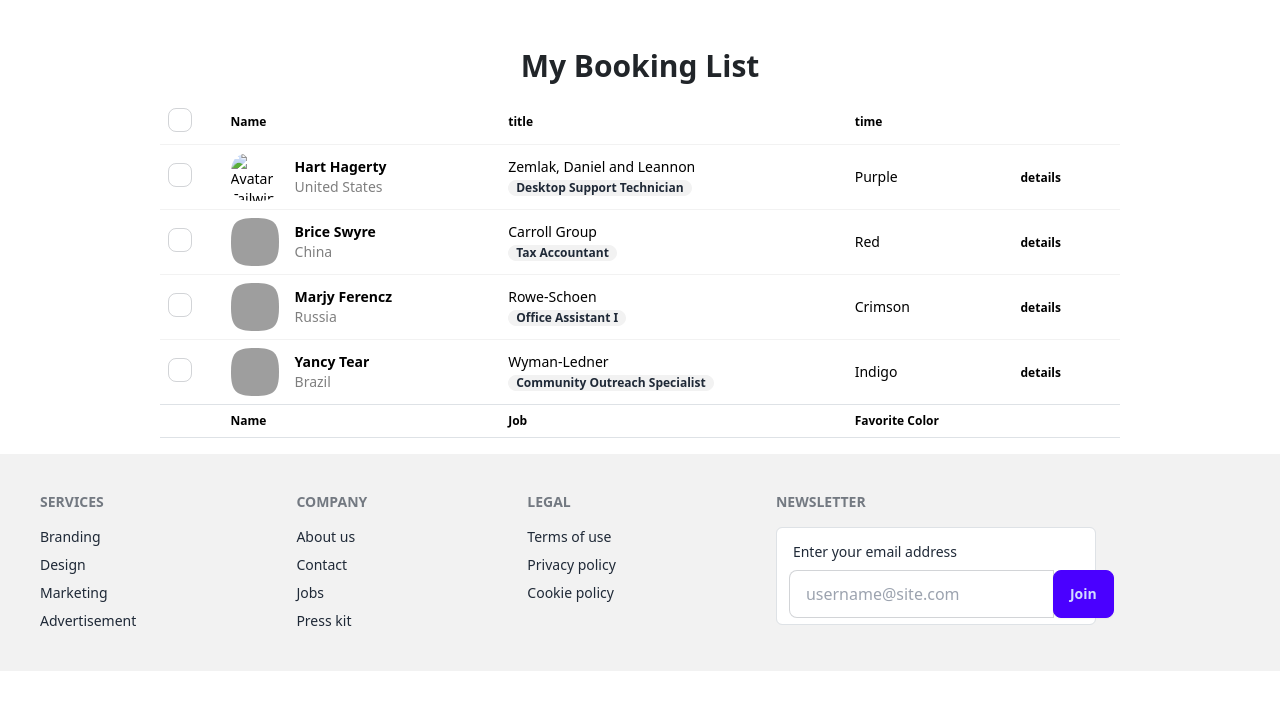
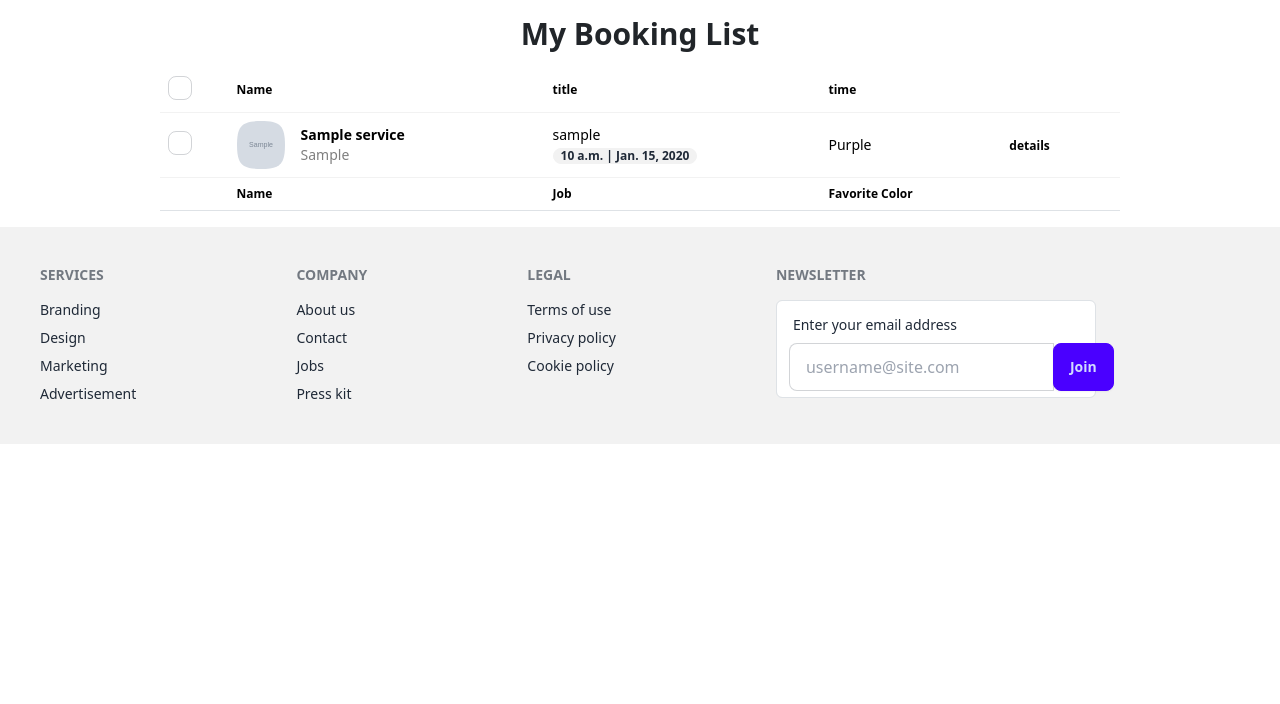
Before and after one commit to asaiah4812/dreamer_home_service, a Django app: page /bookings/ in a window 1280 px wide. Shown: the part 96-800 px from the top of the page. Run offline with Django 5.2, Linux system fonts and the light colour scheme; a user stored in the database is signed in; tables that the repository leaves empty hold one stand-in row (values such as "Sample post"); grey boxes marked "Sample" are stand-in pictures; some libraries are stand-ins or nearby versions; grey boxes are pictures that could not be loaded.

Commit message:
first commit

```diff
--- a/templates/book/all_booking.html
+++ b/templates/book/all_booking.html
@@ -10,7 +10,7 @@
 
 {% include 'includes/navbar.html' %}
 
-    <div class="overflow-x-auto w-full md:w-[80%] lg:w-[75%] mx-auto mt-[2rem]">
+    <div class="overflow-x-auto w-full md:w-[80%] lg:w-[75%] mx-auto ">
       <h1 class="font-bold text-lg md:text-3xl py-[1rem] text-center">My Booking List</h1>
   <table class="table">
     <!-- head -->
@@ -29,6 +29,7 @@
     </thead>
     <tbody>
       <!-- row 1 -->
+      {% if bookings %}
       {% for book in bookings %}
       <tr>
         <th>
@@ -40,19 +41,19 @@
           <div class="flex items-center gap-3">
             <div class="avatar">
               <div class="mask mask-squircle w-12 h-12">
-                <img src="{{book.service.image890o}}" alt="Avatar Tailwind CSS Component" />
+                <img src="{{book.service.image1.url}}" alt="Avatar Tailwind CSS Component" />
               </div>
             </div>
             <div>
-              <div class="font-bold">Hart Hagerty</div>
-              <div class="text-sm opacity-50">United States</div>
+              <div class="font-bold">{{book.service.title}}</div>
+              <div class="text-sm opacity-50">{{book.location}}</div>
             </div>
           </div>
         </td>
         <td>
-          Zemlak, Daniel and Leannon
+          {{book.user}}
           <br/>
-          <span class="badge badge-ghost badge-sm">Desktop Support Technician</span>
+          <span class="badge badge-ghost badge-sm">{{book.time}} | {{book.date}}</span>
         </td>
         <td>Purple</td>
         <th>
@@ -60,96 +61,12 @@
         </th>
       </tr>
       {% endfor %}
-      <!-- row 2 -->
-      <tr>
-        <th>
-          <label>
-            <input type="checkbox" class="checkbox" />
-          </label>
-        </th>
-        <td>
-          <div class="flex items-center gap-3">
-            <div class="avatar">
-              <div class="mask mask-squircle w-12 h-12">
-                <img src="/tailwind-css-component-profile-3@56w.png" alt="Avatar Tailwind CSS Component" />
-              </div>
-            </div>
-            <div>
-              <div class="font-bold">Brice Swyre</div>
-              <div class="text-sm opacity-50">China</div>
-            </div>
-          </div>
-        </td>
-        <td>
-          Carroll Group
-          <br/>
-          <span class="badge badge-ghost badge-sm">Tax Accountant</span>
-        </td>
-        <td>Red</td>
-        <th>
-          <button class="btn btn-ghost btn-xs">details</button>
-        </th>
-      </tr>
-      <!-- row 3 -->
-      <tr>
-        <th>
-          <label>
-            <input type="checkbox" class="checkbox" />
-          </label>
-        </th>
-        <td>
-          <div class="flex items-center gap-3">
-            <div class="avatar">
-              <div class="mask mask-squircle w-12 h-12">
-                <img src="/tailwind-css-component-profile-4@56w.png" alt="Avatar Tailwind CSS Component" />
-              </div>
-            </div>
-            <div>
-              <div class="font-bold">Marjy Ferencz</div>
-              <div class="text-sm opacity-50">Russia</div>
-            </div>
-          </div>
-        </td>
-        <td>
-          Rowe-Schoen
-          <br/>
-          <span class="badge badge-ghost badge-sm">Office Assistant I</span>
-        </td>
-        <td>Crimson</td>
-        <th>
-          <button class="btn btn-ghost btn-xs">details</button>
-        </th>
-      </tr>
-      <!-- row 4 -->
-      <tr>
-        <th>
-          <label>
-            <input type="checkbox" class="checkbox" />
-          </label>
-        </th>
-        <td>
-          <div class="flex items-center gap-3">
-            <div class="avatar">
-              <div class="mask mask-squircle w-12 h-12">
-                <img src="/tailwind-css-component-profile-5@56w.png" alt="Avatar Tailwind CSS Component" />
-              </div>
-            </div>
-            <div>
-              <div class="font-bold">Yancy Tear</div>
-              <div class="text-sm opacity-50">Brazil</div>
-            </div>
-          </div>
-        </td>
-        <td>
-          Wyman-Ledner
-          <br/>
-          <span class="badge badge-ghost badge-sm">Community Outreach Specialist</span>
-        </td>
-        <td>Indigo</td>
-        <th>
-          <button class="btn btn-ghost btn-xs">details</button>
-        </th>
-      </tr>
+
+      {% else %}
+
+      <h2>Your Currently have no bookings for Now</h2>
+
+      {% endif %}
     </tbody>
     <!-- foot -->
     <tfoot>
--- a/templates/book/service_detail.html
+++ b/templates/book/service_detail.html
@@ -11,7 +11,7 @@
 {% include 'includes/navbar.html' %}
 
 
-<section class="grid grid-cols-5 mt-6 gap-2 w-full md:w-[80%] mx-auto" x-data="{ showModal: false}">
+<section class="grid grid-cols-5 gap-2 w-full md:w-[80%] mx-auto mt-[5rem]" x-data="{ showModal: false}">
       <section class="fixed h-screen top-0 bottom-0 right-0 left-0 backdrop-filter backdrop-blur-sm flex items-center justify-center"
        x-cloak x-show="showModal"
        x-transition:enter="duration-300 ease-out"
--- a/templates/includes/navbar.html
+++ b/templates/includes/navbar.html
@@ -1,7 +1,7 @@
 {% load static %}
 
 <nav
-      class="flex items-center w-full justify-between md:w-[85%] py-4 border-b mx-auto"
+      class="flex items-center w-full justify-between md:w-[85%] py-4 border-b mx-auto z-50"
     >
       <a href="{% url 'book:home' %}" class="text-2xl font-bold">Logo</a>
       <div class="md:flex items-center gap-3 sm:hidden">
@@ -12,7 +12,7 @@
         <a href="#" class="hover:border-b border-violet-400">About Us</a>
       </div>
       {% if user.is_authenticated %}
-        <div x-data="{ showMenu: false }" class="bg-slate-200  rounded-full hover:bg-slate-300 w-[60px] relative p-1" >
+        <div x-data="{ showMenu: false }" class="bg-slate-200  rounded-full hover:bg-slate-300 w-[60px] relative p-1 z-50" >
         <a href="#" @click="showMenu = !showMenu" @click.away="showMenu = false" class="text-white"><img class="w-full rounded-full" src="{{user.profile.avatar}}" alt=""></a>
         <div class="absolute right-0 gap-2 w-[140px] bg-gray-100 flex flex-col p-4 rounded-md" x-cloak x-show="showMenu"
         x-transition:enter="duration-300 ease-out"
```
